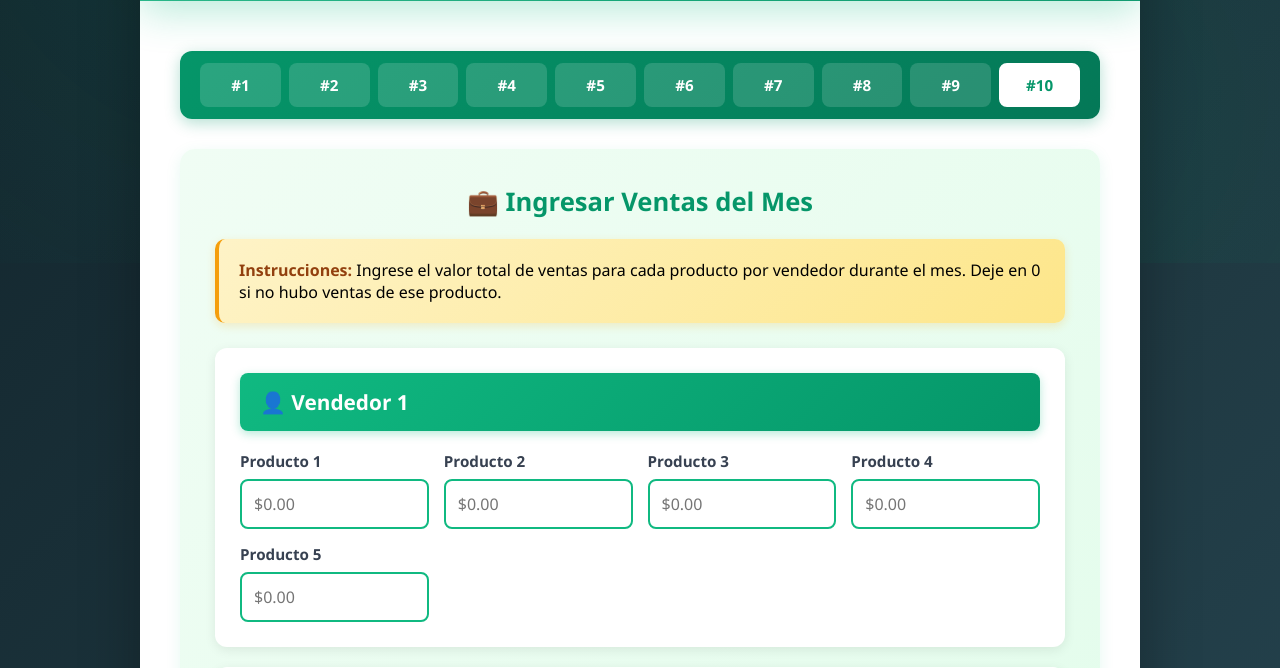
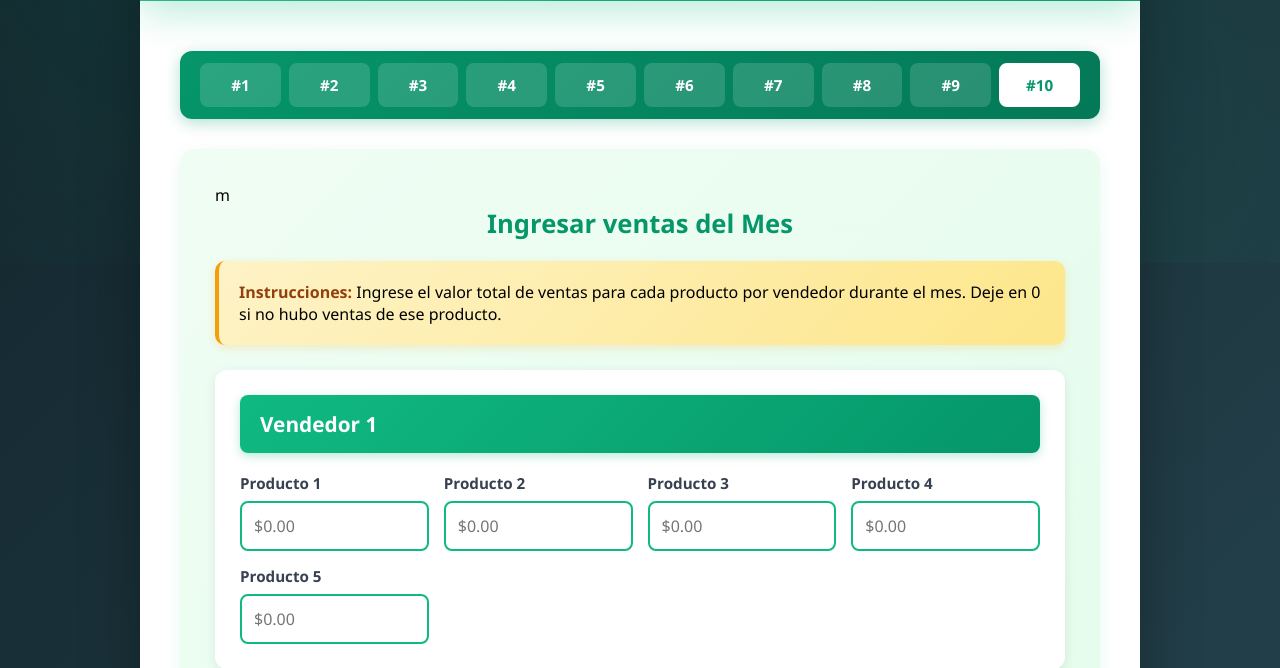
Before and after one commit to NathalyB-Mcklean/Mini-proyecto-1, a PHP site: page /Problema10.php in a window 1280 px wide. Shown: the part 537-1205 px from the top of the page. Run offline with PHP 8.4, Linux system fonts and the light colour scheme.

Commit message:
Pequeña corrección.

```diff
--- a/Problema10.php
+++ b/Problema10.php
@@ -26,7 +26,7 @@
             <div class="p10-contenido">
                 <?php include 'nav-problemas.php'; ?>
                 <div class="p10-seccion-formulario">
-                    <h3>💼 Ingresar Ventas del Mes</h3>
+                    m<h3>Ingresar ventas del Mes</h3>
                     <div class="p10-info-box">
                         <strong>Instrucciones:</strong> Ingrese el valor total de ventas para cada producto por vendedor durante el mes.
                         Deje en 0 si no hubo ventas de ese producto.
@@ -37,7 +37,7 @@
                         // Generar formulario para 4 vendedores
                         for ($v = 1; $v <= 4; $v++) {
                             echo '<div class="p10-vendedor-section">';
-                            echo '<div class="p10-vendedor-header">👤 Vendedor ' . $v . '</div>';
+                            echo '<div class="p10-vendedor-header"> Vendedor ' . $v . '</div>';
                             echo '<div class="p10-producto-grid">';
 
                             for ($p = 1; $p <= 5; $p++) {
```
